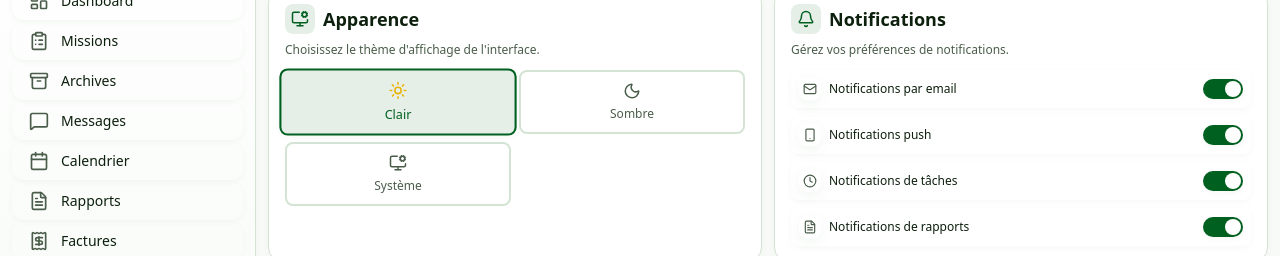
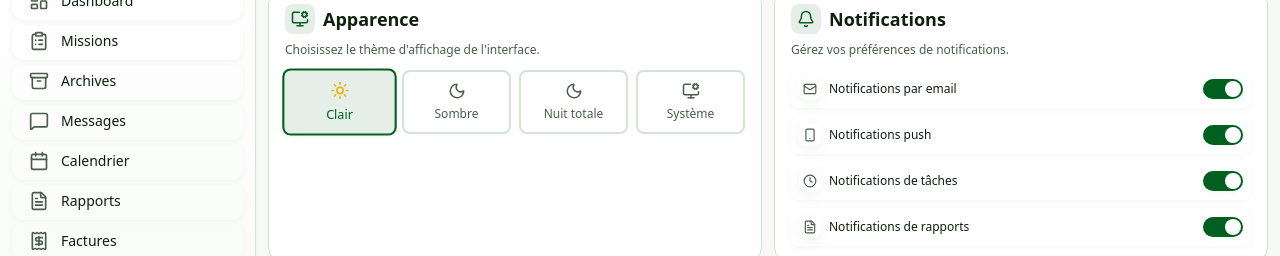
Before and after one commit to Moumine-Kaba/suivi_tache_crg, a React (Vite) app: page /settings in a window 1280 px wide. Shown: the part 160-416 px from the top of the page. Built offline with nearby package versions, Linux system fonts and the light colour scheme; no server answers; the database is empty; sample sign-in values are in the browser's storage.

Commit message:
Ajout d'un theme sombre dans les paramettre

```diff
--- a/src/index.css
+++ b/src/index.css
@@ -46,6 +46,23 @@
 
     --shadow-card: 0 4px 16px rgba(0, 0, 0, 0.35);
     --shadow-block: 0 2px 8px rgba(0, 0, 0, 0.2);
+  }
+
+  /* Thème ultra sombre "midnight" : noir profond + gris ardoise */
+  html[data-theme='midnight'] {
+    --bg-background: #020617; /* slate-950 */
+    --bg-card: #020617;
+    --bg-input: #020617;
+    --bg-muted: #0f172a; /* slate-900 */
+    --bg-surface-1: #020617;
+    --bg-surface-2: #020617;
+    --border-color: #1f2937; /* gray-800 */
+    --text-foreground: #e5e7eb; /* gray-200 */
+    --text-muted: #9ca3af; /* gray-400 */
+    --text-on-primary: #ffffff;
+
+    --shadow-card: 0 10px 35px rgba(0, 0, 0, 0.7);
+    --shadow-block: 0 6px 18px rgba(0, 0, 0, 0.65);
   }
 
   /* Thème clair – même effet vert que le dark */
--- a/src/pages/Settings.jsx
+++ b/src/pages/Settings.jsx
@@ -393,7 +393,7 @@ export default function Settings() {
             <p className="text-xs text-muted-foreground mb-3">
               Choisissez le thème d'affichage de l'interface.
             </p>
-            <div className="grid grid-cols-2 gap-2">
+            <div className="grid grid-cols-2 md:grid-cols-4 gap-2">
               <button
                 onClick={() => handleThemeChange('light')}
                 className={`p-2.5 rounded-lg border-2 transition-all duration-200 flex flex-col items-center gap-1.5 ${
@@ -418,6 +418,19 @@ export default function Settings() {
                 <Moon size={18} className={currentTheme === 'dark' ? 'text-blue-500' : 'text-muted-foreground'} />
                 <span className={`text-xs font-medium ${currentTheme === 'dark' ? 'text-crg-primary' : 'text-muted-foreground'}`}>
                   Sombre
+                </span>
+              </button>
+              <button
+                onClick={() => handleThemeChange('midnight')}
+                className={`p-2.5 rounded-lg border-2 transition-all duration-200 flex flex-col items-center gap-1.5 ${
+                  currentTheme === 'midnight'
+                    ? 'border-crg-primary bg-black/40 dark:bg-black/60 shadow-md scale-105'
+                    : 'border-border hover:border-border'
+                }`}
+              >
+                <Moon size={18} className={currentTheme === 'midnight' ? 'text-white' : 'text-muted-foreground'} />
+                <span className={`text-xs font-medium ${currentTheme === 'midnight' ? 'text-white' : 'text-muted-foreground'}`}>
+                  Nuit totale
                 </span>
               </button>
               <button
--- a/src/utils/theme.js
+++ b/src/utils/theme.js
@@ -1,5 +1,5 @@
 const THEME_KEY = 'crg-theme'
-const ALLOWED_THEMES = ['light', 'dark', 'system']
+const ALLOWED_THEMES = ['light', 'dark', 'midnight', 'system']
 
 let systemThemeListenerAttached = false
 
@@ -14,7 +14,8 @@ const resolveTheme = (theme) => {
 
 const applyResolvedTheme = (resolvedTheme) => {
   const root = document.documentElement
-  root.classList.toggle('dark', resolvedTheme === 'dark')
+  // Le thème "midnight" utilise aussi la palette sombre (classe Tailwind dark)
+  root.classList.toggle('dark', resolvedTheme === 'dark' || resolvedTheme === 'midnight')
   root.setAttribute('data-theme', resolvedTheme)
 }
 
```
